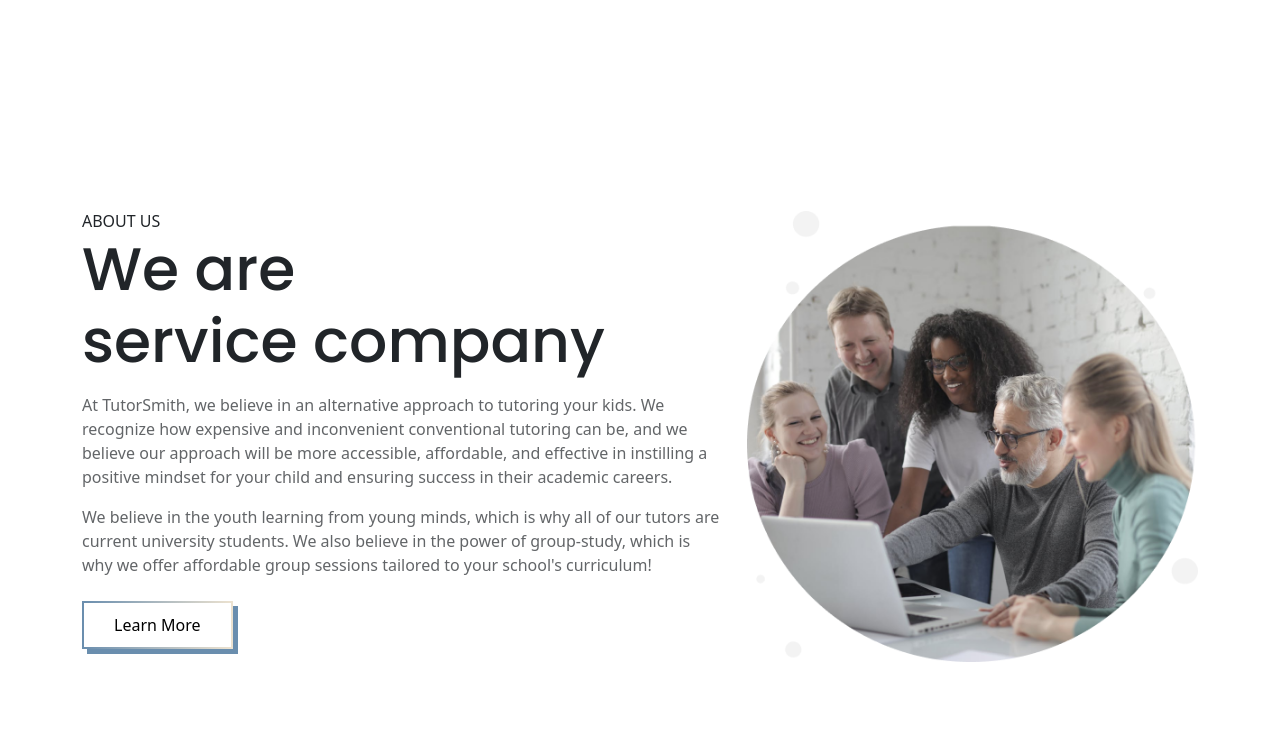
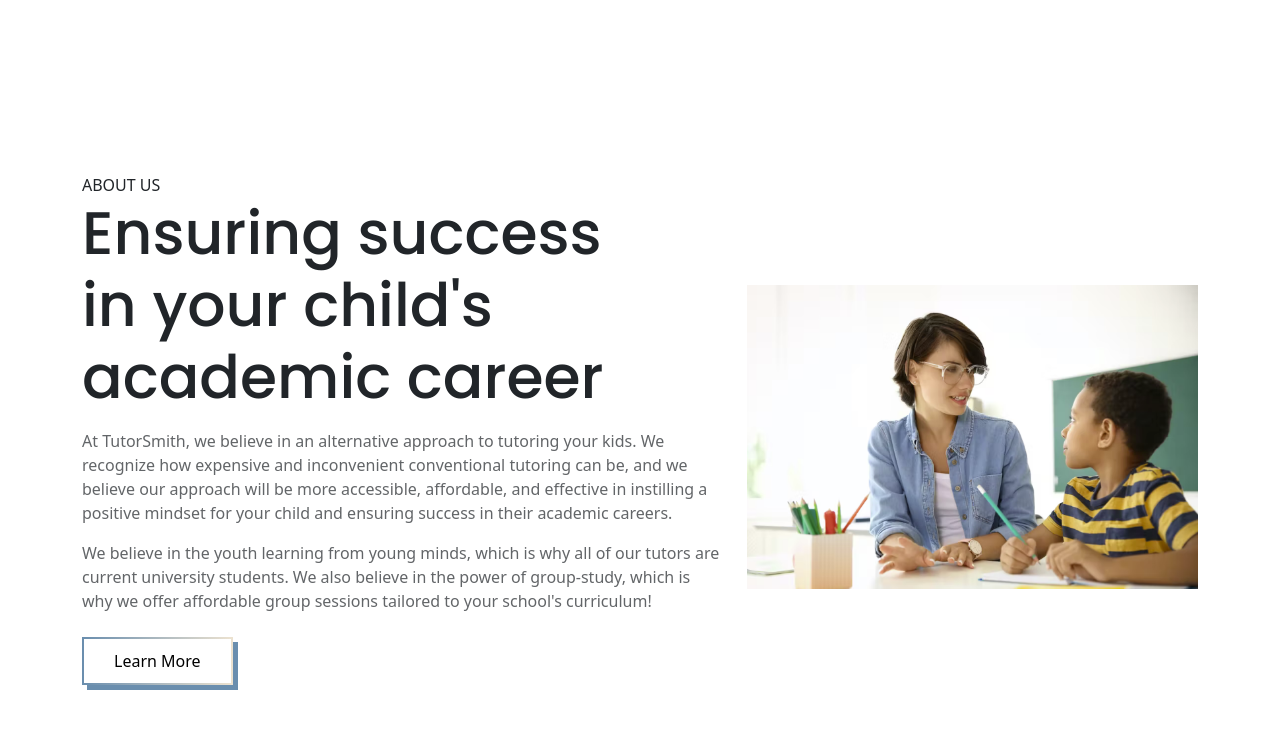
Before and after one commit to afketola/tutorsmith-project, a plain HTML site: page index.html in a window 1280 px wide. Shown: the part 1176-1905 px from the top of the page. Drawn offline with Linux system fonts and the light colour scheme.

Commit message:
main page

```diff
--- a/index.html
+++ b/index.html
@@ -153,7 +153,7 @@
             <div class="row d-flex align-items-center">
                 <div class="col-lg-7" data-aos="fade-right">
                     <p>ABOUT US</p>
-                    <h1>We are <br> service company</h1>
+                    <h1>Ensuring success<br> in your child's academic career</h1>
                     <p class="py-2 para-light">At TutorSmith, we believe in an alternative approach to tutoring your kids. We recognize how expensive and inconvenient conventional tutoring can be, and we believe our approach will be more accessible, affordable, and effective in instilling a positive mindset for your child and ensuring success in their academic careers.</p>
                     <p class="py-2 para-light">We believe in the youth learning from young minds, which is why all of our tutors are current university students. We also believe in the power of group-study, which is why we offer affordable group sessions tailored to your school's curriculum!</p>
 
@@ -162,7 +162,7 @@
                     </div>
                 </div>
                 <div class="col-lg-5 text-center py-4 py-sm-0" data-aos="fade-down">
-                    <img class="img-fluid" src="./assets/images/about.jpg" alt="about" >
+                    <img class="img-fluid" src="./assets/images/tutorpic.png" alt="about" >
                 </div>
             </div> <!-- end of row -->
         </div> <!-- end of container -->
```
